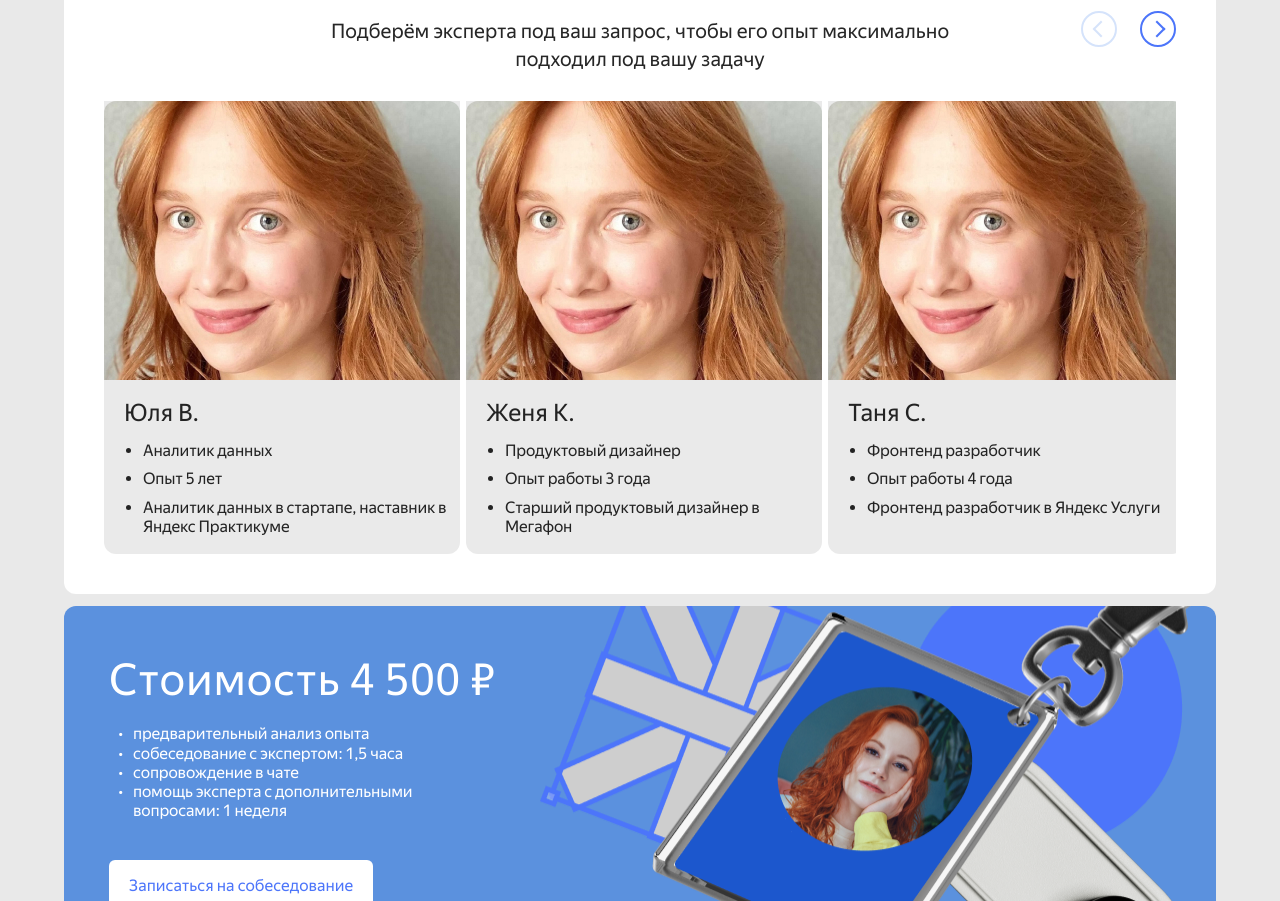
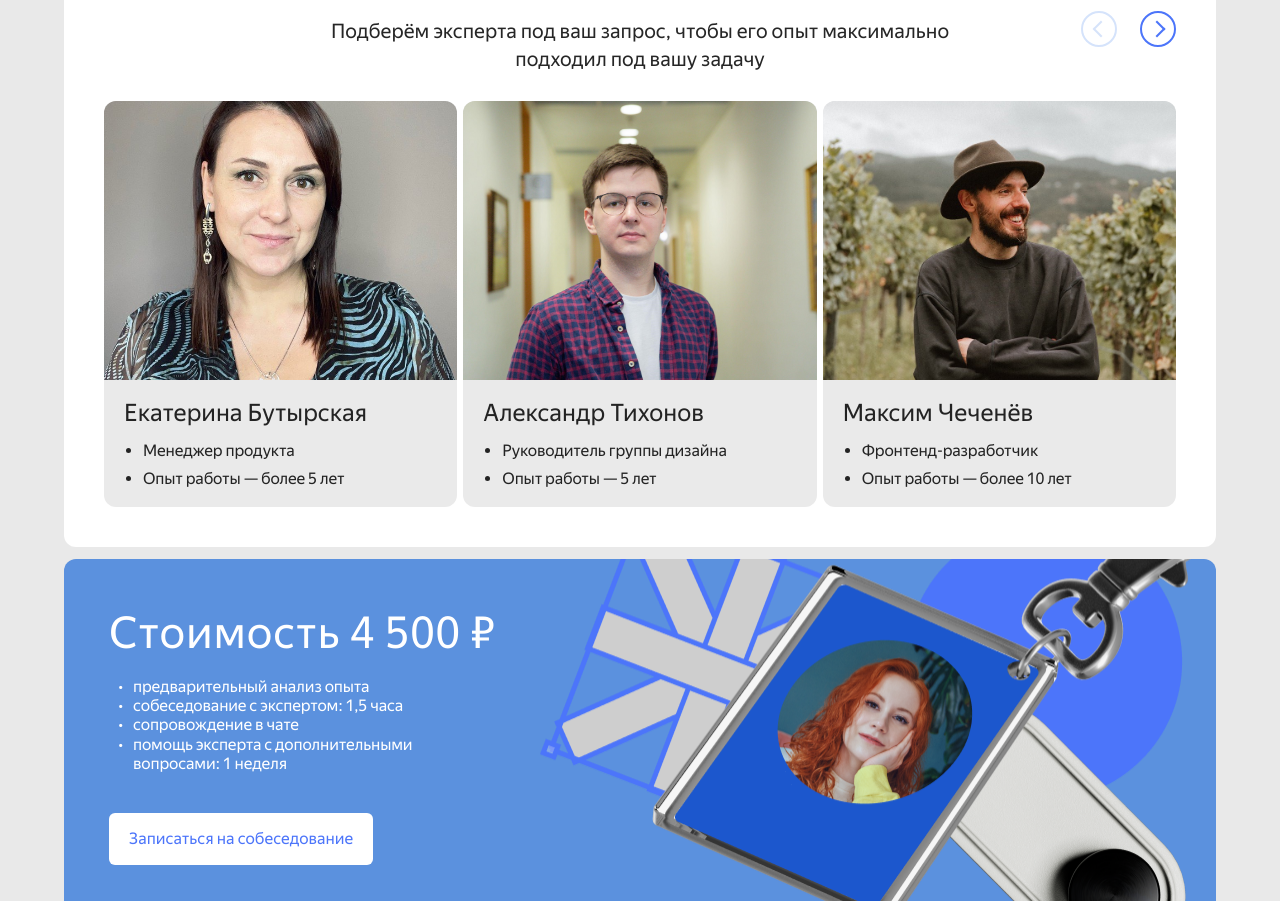
Before and after one commit to Ailushka/Stada, a plain HTML site: page index.html in a window 1280 px wide. Shown: the part 3220-4121 px from the top of the page. Drawn offline with Linux system fonts and the light colour scheme.

Commit message:
Added experts list

```diff
--- a/index.css
+++ b/index.css
@@ -611,19 +611,24 @@ html:has(.popup_opened) {
 
 .expert {
   background: #EAEAEA;
-  border-radius: 0px 0px 12px 12px;
+  border-radius: 12px;
+  width: calc(100% / 3 - 4px);
 }
 
 .expert__photo-container {
+  width: 100%;
   height: 279px;
   overflow: hidden;
   border-radius: 12px 12px 0 0;
+  aspect-ratio: 356 / 279;
 }
 
 .expert__photo {
   display: block;
   object-fit: cover;
   object-position: center;
+  width: 100%;
+  height: 100%;
 }
 
 .expert__description {
--- a/index.html
+++ b/index.html
@@ -121,114 +121,96 @@
           <ul class="experts__list list">
             <li class="expert">
               <div class="expert__photo-container">
-                <img class="expert__photo" src="./images/example.jpg" alt="Фотография эксперта">
+                <img class="expert__photo" src="./images/experts/Butyrskaya_Ekaterina.jpg" alt="Фотография Екатерины Бутырской">
               </div>
               <div class="expert__description">
-                <h3 class="expert__title card-title">Юля В.</h3>
+                <h3 class="expert__title card-title">Екатерина Бутырская</h3>
                 <ul class="expert__about list">
                   <li class="expert__info">
-                    <p class="expert__text item-text">Аналитик данных</p>
+                    <p class="expert__text item-text">Менеджер продукта</p>
                   </li>
                   <li class="expert__info">
-                    <p class="expert__text item-text">Опыт 5 лет</p>
-                  </li>
-                  <li class="expert__info">
-                    <p class="expert__text item-text">Аналитик данных в стартапе, наставник в Яндекс Практикуме</p>
+                    <p class="expert__text item-text">Опыт работы — более 5 лет</p>
                   </li>
                 </ul>
               </div>
             </li>
             <li class="expert">
               <div class="expert__photo-container">
-                <img class="expert__photo" src="./images/example.jpg" alt="Фотография эксперта">
+                <img class="expert__photo" src="./images/experts/Tikhonov_Aleksandr.jpg" alt="Фотография Александра Тихонова">
               </div>
               <div class="expert__description">
-                <h3 class="expert__title card-title">Женя К.</h3>
+                <h3 class="expert__title card-title">Александр Тихонов</h3>
                 <ul class="expert__about list">
                   <li class="expert__info">
-                    <p class="expert__text item-text">Продуктовый дизайнер</p>
+                    <p class="expert__text item-text">Руководитель группы дизайна</p>
                   </li>
                   <li class="expert__info">
-                    <p class="expert__text item-text">Опыт работы 3 года</p>
-                  </li>
-                  <li class="expert__info">
-                    <p class="expert__text item-text">Старший продуктовый дизайнер в Мегафон</p>
+                    <p class="expert__text item-text">Опыт работы — 5 лет</p>
                   </li>
                 </ul>
               </div>
             </li>
             <li class="expert">
               <div class="expert__photo-container">
-                <img class="expert__photo" src="./images/example.jpg" alt="Фотография эксперта">
+                <img class="expert__photo" src="./images/experts/Chechenev_Maksim.jpg" alt="Фотография Максима Чеченёва">
               </div>
               <div class="expert__description">
-                <h3 class="expert__title card-title">Таня С.</h3>
+                <h3 class="expert__title card-title">Максим Чеченёв</h3>
                 <ul class="expert__about list">
                   <li class="expert__info">
-                    <p class="expert__text item-text">Фронтенд разработчик</p>
+                    <p class="expert__text item-text">Фронтенд-разработчик</p>
                   </li>
                   <li class="expert__info">
-                    <p class="expert__text item-text">Опыт работы 4 года</p>
-                  </li>
-                  <li class="expert__info">
-                    <p class="expert__text item-text">Фронтенд разработчик в Яндекс Услуги</p>
+                    <p class="expert__text item-text">Опыт работы — более 10 лет</p>
                   </li>
                 </ul>
               </div>
             </li>
             <li class="expert">
               <div class="expert__photo-container">
-                <img class="expert__photo" src="./images/example.jpg" alt="Фотография эксперта">
+                <img class="expert__photo" src="./images/experts/Lakosina_Nelli.jpg" alt="Фотография Нелли Лакосиной">
               </div>
               <div class="expert__description">
-                <h3 class="expert__title card-title">Юля В.</h3>
+                <h3 class="expert__title card-title">Нелли Лакосина</h3>
                 <ul class="expert__about list">
                   <li class="expert__info">
-                    <p class="expert__text item-text">Аналитик данных</p>
+                    <p class="expert__text item-text">HR-эксперт</p>
                   </li>
                   <li class="expert__info">
-                    <p class="expert__text item-text">Опыт 5 лет</p>
-                  </li>
-                  <li class="expert__info">
-                    <p class="expert__text item-text">Аналитик данных в стартапе, наставник в Яндекс Практикуме</p>
+                    <p class="expert__text item-text">Опыт работы — более 15 лет</p>
                   </li>
                 </ul>
               </div>
             </li>
             <li class="expert">
               <div class="expert__photo-container">
-                <img class="expert__photo" src="./images/example.jpg" alt="Фотография эксперта">
+                <img class="expert__photo" src="./images/experts/Ganiukov_Egor.png" alt="Фотография Егора Ганюкова">
               </div>
               <div class="expert__description">
-                <h3 class="expert__title card-title">Женя К.</h3>
+                <h3 class="expert__title card-title">Егор Ганюков</h3>
                 <ul class="expert__about list">
                   <li class="expert__info">
-                    <p class="expert__text item-text">Продуктовый дизайнер</p>
+                    <p class="expert__text item-text">Менеджер по маркетингу</p>
                   </li>
                   <li class="expert__info">
-                    <p class="expert__text item-text">Опыт работы 3 года</p>
-                  </li>
-                  <li class="expert__info">
-                    <p class="expert__text item-text">Старший продуктовый дизайнер в Мегафон</p>
+                    <p class="expert__text item-text">Опыт работы — 8 лет</p>
                   </li>
                 </ul>
               </div>
             </li>
             <li class="expert">
               <div class="expert__photo-container">
-                <img class="expert__photo" src="./images/example.jpg" alt="Фотография эксперта">
+                <img class="expert__photo" src="./images/experts/Shagaev_Oleg.jpg" alt="Фотография Олега Шагаева">
               </div>
               <div class="expert__description">
-                <h3 class="expert__title card-title">Таня С.</h3>
+                <h3 class="expert__title card-title">Олег Шагаев</h3>
                 <ul class="expert__about list">
                   <li class="expert__info">
-                    <p class="expert__text item-text">Фронтенд разработчик</p>
+                    <p class="expert__text item-text">Руководитель службы разработки</p>
                   </li>
                   <li class="expert__info">
-                    <p class="expert__text item-text">Опыт работы 4 года</p>
-                  </li>
-                  <li class="expert__info">
-                    <p class="expert__text item-text">Фронтенд разработчик в Яндекс Услуги</p>
+                    <p class="expert__text item-text">Опыт работы — более 5 лет</p>
                   </li>
                 </ul>
               </div>
```
Also changed, not shown: images/experts/Butyrskaya_Ekaterina.jpg (added), images/experts/Chechenev_Maksim.jpg (added), images/experts/Ganiukov_Egor.png (added), images/experts/Lakosina_Nelli.jpg (added), images/experts/Shagaev_Oleg.jpg (added), images/experts/Tikhonov_Aleksandr.jpg (added).
